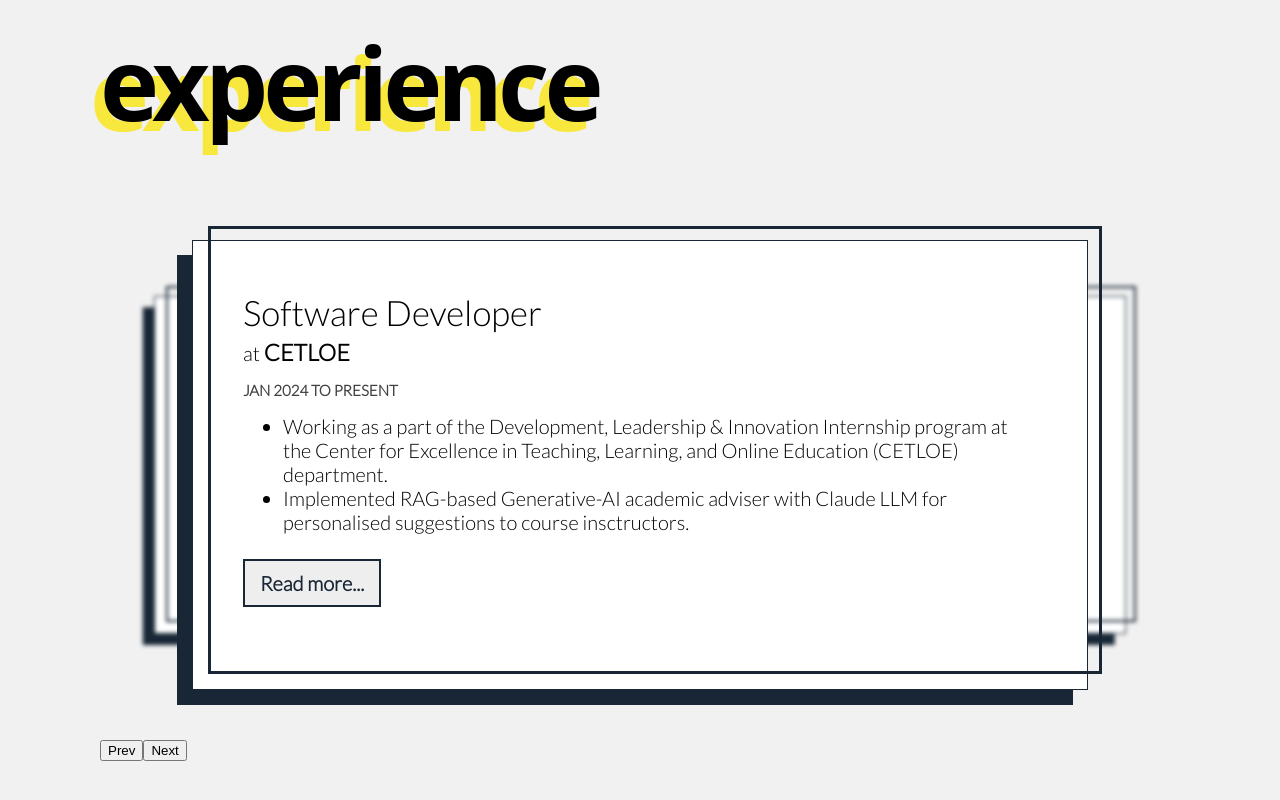
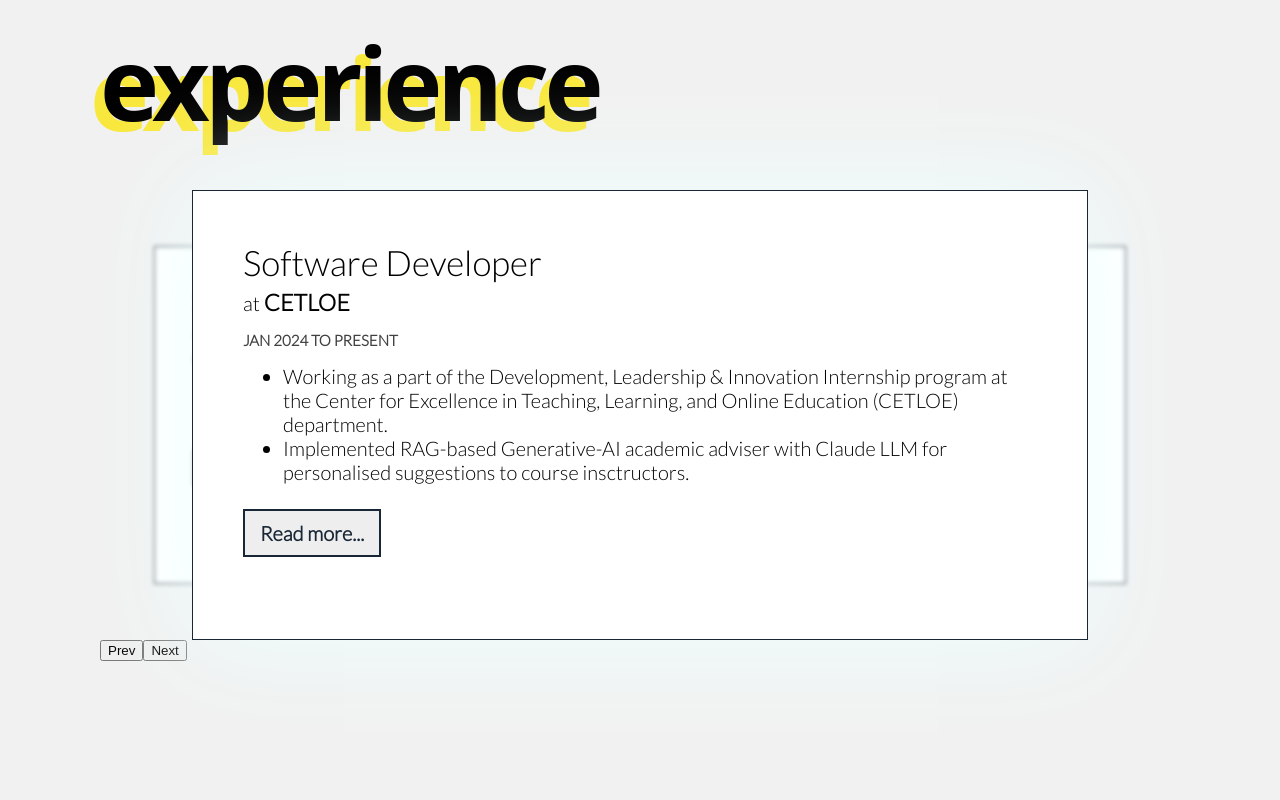
Before and after one commit to RohanBera/RohanBera.github.io, a React (Create React App) app: page / in a window 1280 px wide. Shown: the part 4607-5407 px from the top of the page. Built offline with nearby package versions, Linux system fonts and the light colour scheme.

Commit message:
css update

```diff
--- a/src/index.css
+++ b/src/index.css
@@ -357,13 +357,12 @@
 }
 
 .experience .exp-card {
-  margin: 50px 0;
+  /* margin: 40px 0; */
   /* margin-right: 100px; */
   background-color: white;
   padding: 50px;
   width: 70%;
   height: 450px;
-  box-shadow: -15px 15px #182635;
   border: 0.5px solid #182635;
   position: relative;
   font-family: "thin-round", sans-serif;
@@ -371,12 +370,20 @@
 
   display: none;
 
-  transition-duration: 300ms;
+  /* FOR THAT FANCY BOX SHADOW EFFECT */
+  /* box-shadow: -15px 15px #182635; */
+  /* transition: box-shadow 300ms; */
+
+  /* translate: 200px; */
+  transition-duration: transform 300ms;
 }
 
 .experience .exp-card.focus {
   display: block;
   zoom: normal;
+
+  /* background-color: #fff; */
+  box-shadow: 0px 0px 100px 0px #eeffff;
 
   z-index: 10;
 }
@@ -385,7 +392,7 @@
   position: absolute;
   filter: blur(3px);
   zoom: 75%;
-  translate: -200px;
+  transform: translate(-200px);
 
   z-index: 2;
 
@@ -397,7 +404,7 @@
   position: absolute;
   filter: blur(3px);
   zoom: 75%;
-  translate: 200px;
+  transform: translate(200px);
 
   z-index: 2;
 
@@ -405,7 +412,8 @@
 
 }
 
-.experience .exp-card:before {
+/* FOR THAT FANCY BOX SHADOW EFFECT */
+/* .experience .exp-card:before {
   content: "";
   position: absolute;
   top: -15px;
@@ -427,7 +435,7 @@
   left: -15px;
   right: 15px;
   bottom: -15px;
-}
+} */
 
 .experience .exp-card .job-title {
   font-size: 35px;
```
